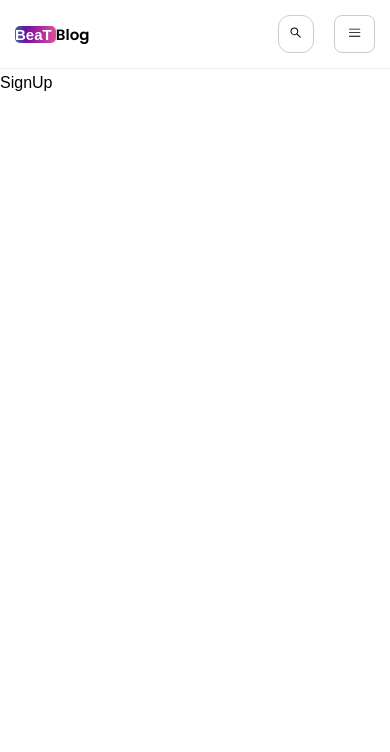
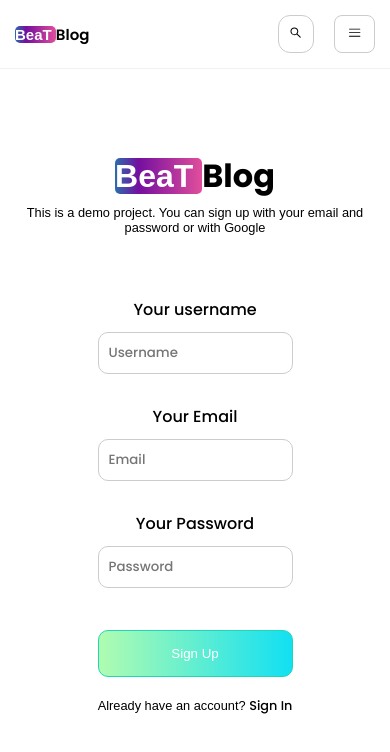
Before and after one commit to FaisalKhan-8/mern-blog, a React (Vite) app in the folder client/: page /sign-up in a window 390 px wide. Shown: the top 752 px of the page. Built offline with nearby package versions, Linux system fonts and the light colour scheme; a web font is replaced by a local one.

Commit message:
complete signup page ui

```diff
--- a/client/src/components/Header.jsx
+++ b/client/src/components/Header.jsx
@@ -18,7 +18,7 @@ const Header = () => {
       </div>
       <div>
         <form className='search-bar'>
-          <input type='text' placeholder='Search...' />
+          <input className='header-input' type='text' placeholder='Search...' />
           <AiOutlineSearch className='search-icon' />
         </form>
       </div>
--- a/client/src/pages/SignUp.jsx
+++ b/client/src/pages/SignUp.jsx
@@ -1,7 +1,66 @@
 import React from 'react';
+import { Link } from 'react-router-dom';
 
 const SignUp = () => {
-  return <div>SignUp</div>;
+  return (
+    <div className='signUp-container'>
+      <div className='signup-main-container'>
+        {/* LEFT  */}
+        <div className='signUp-left'>
+          <Link className='signup-logo' to='/'>
+            <span> BeaT </span>Blog
+          </Link>
+          <p>
+            This is a demo project. You can sign up with your email and password
+            or with Google
+          </p>
+        </div>
+        {/* RIGHT  */}
+        <div className='signUp-right'>
+          <form className='signup-form'>
+            <div className='sign-up-form-container'>
+              <label className='signup-label'>Your username</label>
+              <input
+                className='signup-input'
+                type='text'
+                id='username'
+                placeholder='Username'
+              />
+            </div>
+            <div className='sign-up-form-container'>
+              <label className='signup-label'>Your Email</label>
+              <input
+                className='signup-input'
+                type='text'
+                id='email'
+                placeholder='Email'
+              />
+            </div>
+            <div className='sign-up-form-container'>
+              <label className='signup-label'>Your Password</label>
+              <input
+                className='signup-input'
+                type='text'
+                id='password'
+                placeholder='Password'
+              />
+            </div>
+            <button type='submit' className='signup-btn'>
+              Sign Up
+            </button>
+          </form>
+          <div className='signup-text'>
+            <span>
+              Already have an account?{' '}
+              <Link to='/sign-in' className='signup-text-span'>
+                Sign In
+              </Link>
+            </span>
+          </div>
+        </div>
+      </div>
+    </div>
+  );
 };
 
 export default SignUp;
--- a/client/src/styles/colors.scss
+++ b/client/src/styles/colors.scss
@@ -6,3 +6,8 @@ $linearGradient: linear-gradient(
   hsla(120, 93%, 84%, 1) 0%,
   hsla(185, 90%, 51%, 1) 100%
 );
+$ButtonGradient: linear-gradient(
+  90deg,
+  hsla(185, 90%, 51%, 1) 0%,
+  hsla(120, 93%, 84%, 1) 100%
+);
--- a/client/src/styles/header.scss
+++ b/client/src/styles/header.scss
@@ -36,7 +36,7 @@
 }
 
 form {
-  input {
+  .header-input {
     width: 200px;
     position: relative;
     padding: 10px;
@@ -193,7 +193,7 @@ form {
   .nav-logo {
     font-size: 15px;
   }
-  input {
+  .header-input {
     display: none;
   }
   .search-icon {
--- a/client/src/styles/index.scss
+++ b/client/src/styles/index.scss
@@ -1,7 +1,8 @@
 @import url('https://fonts.googleapis.com/css2?family=Anybody:wght@100;200;300;400;500;600;700;800;900&display=swap');
 
+@import 'colors.scss';
 @import 'header.scss';
-@import 'colors.scss';
+@import 'sign_up.scss';
 
 * {
   margin: 0;
--- /dev/null
+++ b/client/src/styles/sign_up.scss
@@ -0,0 +1,189 @@
+.signup-logo {
+  align-self: center;
+  white-space: nowrap;
+  color: $black;
+  font-size: 3rem;
+  text-decoration: none;
+  font-weight: bold;
+  font-family: 'Poppins', sans-serif;
+
+  span {
+    padding-left: 2;
+    padding-right: 1;
+    color: $white;
+    border-radius: 5px;
+    background: rgb(119, 185, 245);
+    background: linear-gradient(
+      90deg,
+      rgb(42, 110, 173) 0%,
+      rgb(116, 15, 159) 27%,
+      rgb(225, 78, 156) 100%
+    );
+  }
+}
+
+.signUp-container {
+  margin-top: 3rem;
+}
+
+.signup-main-container {
+  display: flex;
+  justify-content: space-around;
+  align-items: center;
+  padding: 3px;
+}
+.signUp-left {
+  text-align: center;
+
+  p {
+    font-size: 1rem;
+    font-weight: 300;
+    text-align: left;
+    margin-top: 10px;
+  }
+}
+
+.signUp-right {
+  display: flex;
+  flex: 1;
+  flex-direction: column;
+  align-items: center;
+  gap: 10px;
+
+  .sign-up-form-container {
+    display: flex;
+    flex-direction: column;
+    align-items: center;
+    gap: 10px;
+  }
+
+  .signup-label {
+    font-size: 1rem;
+    font-weight: 500;
+    text-align: left;
+    margin: 20px 0 0 0;
+    font-family: 'Poppins', sans-serif;
+  }
+
+  .signup-input {
+    width: 300px;
+    padding: 10px;
+    border-radius: 10px;
+    border: 1px solid #ccc;
+    font-family: 'Poppins', sans-serif;
+
+    &:focus {
+      outline: 1px solid $gradient;
+    }
+  }
+}
+
+.signup-form {
+  display: flex;
+  flex-direction: column;
+  align-items: center;
+  gap: 10px;
+}
+
+.signup-btn {
+  width: 300px;
+  padding: 15px;
+  border-radius: 10px;
+  margin-top: 2rem;
+  background: $linearGradient;
+  color: $white;
+  border: 1px solid $gradient;
+  cursor: pointer;
+
+  &:hover {
+    background: $ButtonGradient;
+  }
+}
+
+.signup-text {
+  display: flex;
+  gap: 10px;
+  font-size: 0.8rem;
+  margin-top: 10px;
+
+  .signup-text-span {
+    text-decoration: none;
+    font-size: 0.8rem;
+    color: $black;
+    font-family: 'Poppins', sans-serif;
+    &:hover {
+      color: $gradient;
+    }
+  }
+}
+
+// media queries
+
+@media (max-width: 545px) {
+  .signup-logo {
+    font-size: 2rem;
+    text-align: center;
+  }
+
+  .signup-main-container {
+    display: flex;
+    flex-direction: column;
+    align-items: center;
+    gap: 10px;
+    margin-top: 5rem;
+  }
+  .signUp-left {
+    p {
+      font-size: 0.8rem;
+      word-wrap: normal;
+      font-weight: 300;
+      text-align: center;
+      margin-top: 5px;
+    }
+  }
+  .signUp-right {
+    margin-top: 2rem;
+
+    .sign-up-form-container {
+      display: flex;
+      flex-direction: column;
+      align-items: center;
+      gap: 10px;
+    }
+
+    .signup-label {
+      font-size: 1rem;
+      font-weight: 500;
+      margin: 20px 0 0 0;
+    }
+
+    .signup-input {
+      width: 50vw;
+      position: relative;
+      padding: 10px;
+      border-radius: 10px;
+      border: 1px solid #ccc;
+
+      &:focus {
+        outline: 1px solid $gradient;
+      }
+    }
+  }
+
+  .signup-btn {
+    width: 50vw;
+    padding: 15px;
+    border-radius: 10px;
+    margin-top: 2rem;
+    background: $linearGradient;
+    color: $white;
+    border: 1px solid $gradient;
+    cursor: pointer;
+    transition: background-color 0.5s ease-in-out 0.5s;
+
+    &:hover {
+      color: $white;
+      background: $ButtonGradient;
+    }
+  }
+}
```
Also changed, not shown: 2 other files (tests, documents, lock files or other folders).
